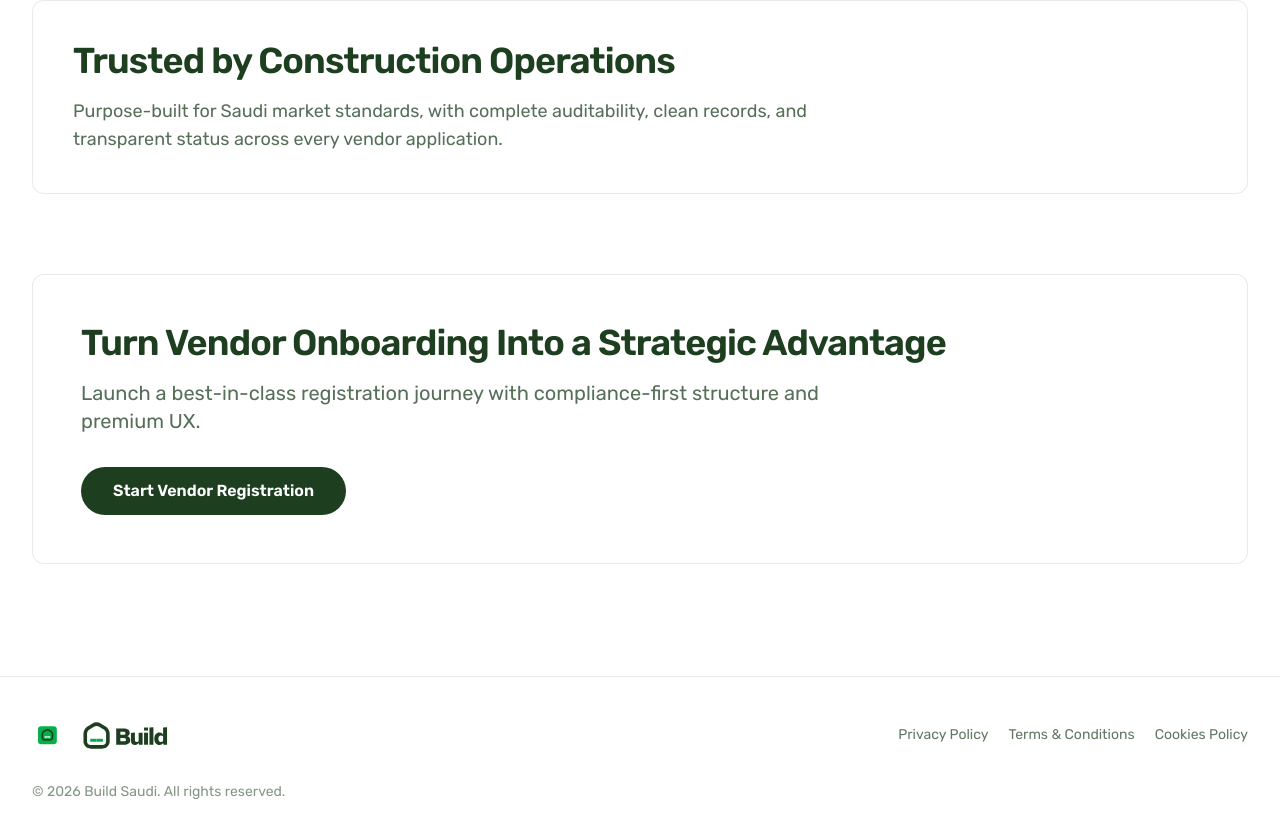
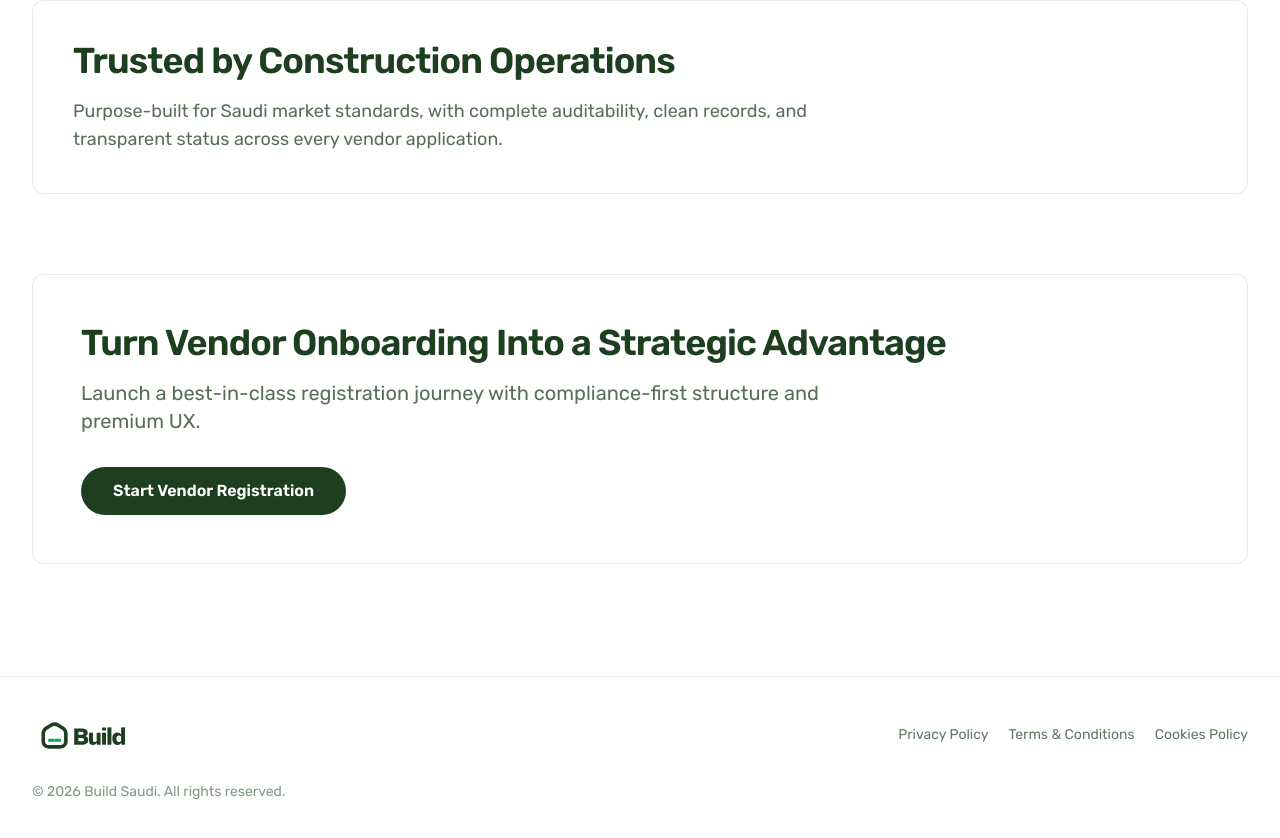
Before and after one commit to sulaimanalsuqub/buildsaudi, a Next.js app: page / in a window 1280 px wide. Shown: the part 1200-2038 px from the top of the page. Built offline with nearby package versions, Linux system fonts and the light colour scheme.

Commit message:
chore: remove green icon mark from footer

```diff
--- a/components/layout/site-footer.tsx
+++ b/components/layout/site-footer.tsx
@@ -14,8 +14,7 @@ export function SiteFooter({ isRtl = false }: SiteFooterProps) {
     <footer className="mt-24 border-t border-brand-dark/10 bg-white">
       <Container className="space-y-7 py-10">
         <div className="flex flex-col gap-6 sm:flex-row sm:items-center sm:justify-between">
-          <div className="flex items-center gap-3">
-            <Image src="/brand/icon-mark.svg" alt="Build icon" width={30} height={30} />
+          <div className="flex items-center">
             <Image
               src={isRtl ? "/brand/logo-ar.svg" : "/brand/logo-en.svg"}
               alt={isRtl ? "شعار بيلد" : "Build logo"}
```
